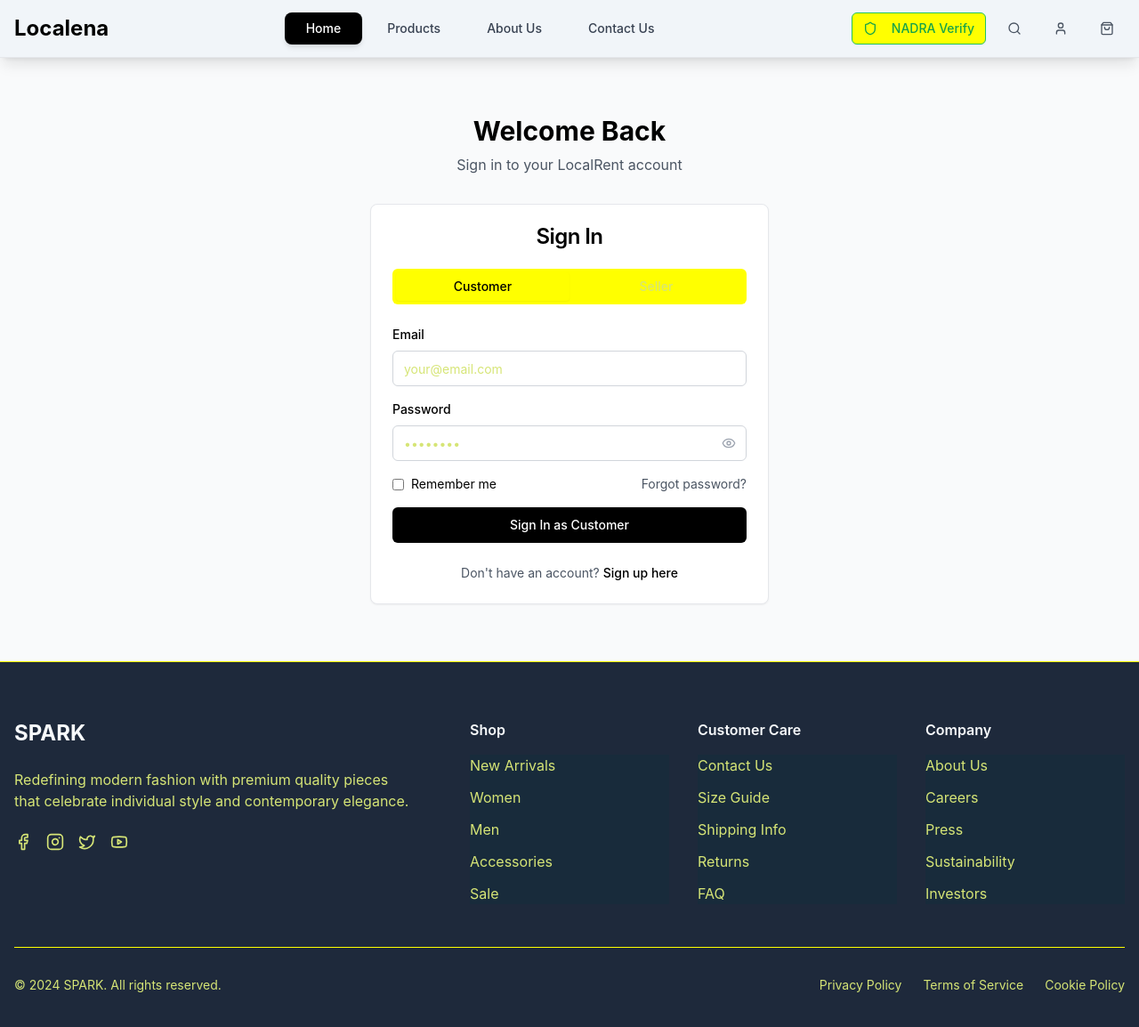
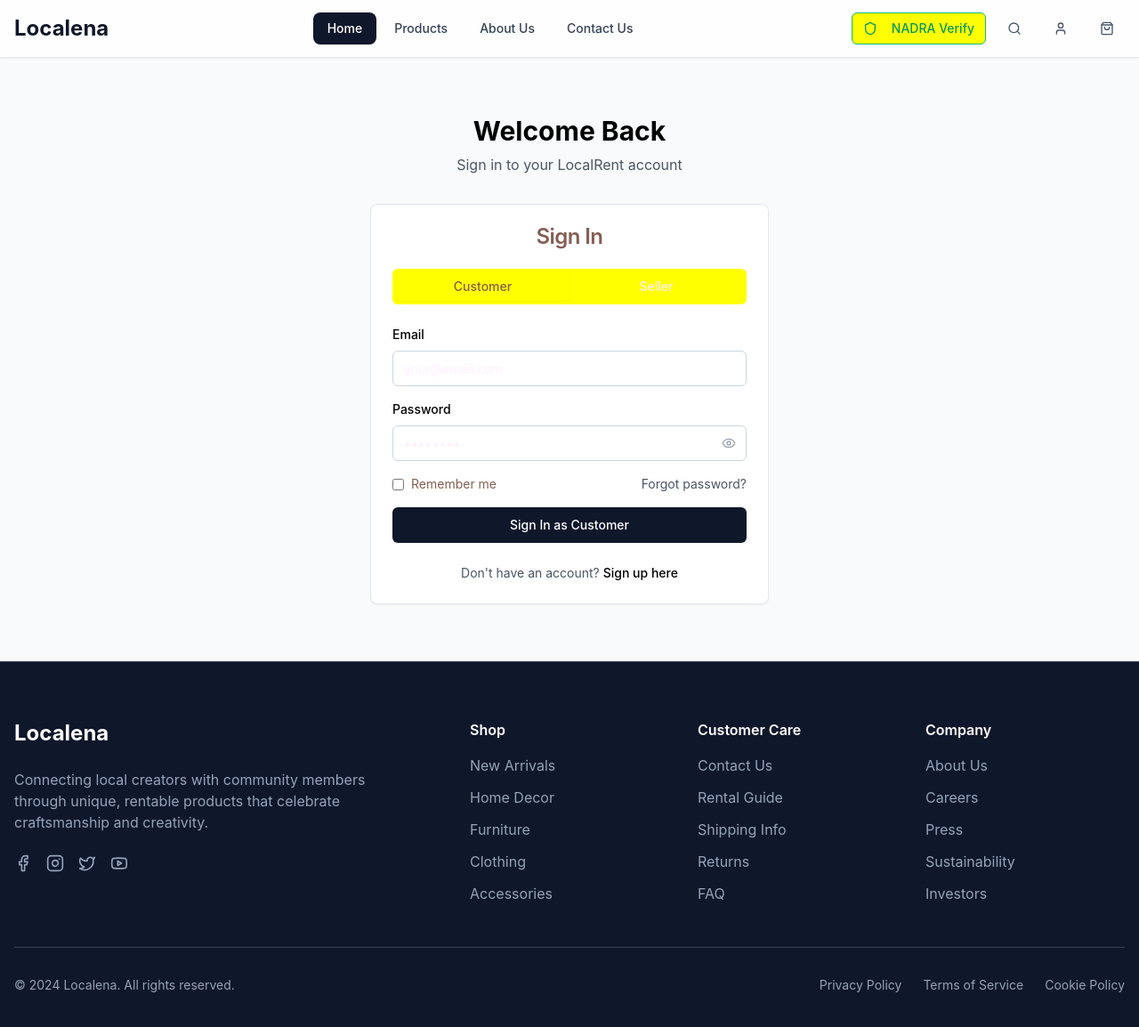
Before and after one commit to Mousa-Wazir/webflow-commerce-spark, a React (Vite) app: page /signin in a window 1280 px wide. Shown: the top 1154 px of the page at 89% size. Built offline with nearby package versions, Linux system fonts and the light colour scheme.

Commit message:
Fix: Improve color scheme
Adjusted the color scheme to improve visual appeal.

```diff
--- a/src/components/Footer.tsx
+++ b/src/components/Footer.tsx
@@ -1,125 +1,111 @@
+
 import { Facebook, Instagram, Twitter, Youtube } from 'lucide-react';
+
 export function Footer() {
-  const footerSections = [{
-    title: 'Shop',
-    links: [{
-      name: 'New Arrivals',
-      href: '#'
-    }, {
-      name: 'Women',
-      href: '#'
-    }, {
-      name: 'Men',
-      href: '#'
-    }, {
-      name: 'Accessories',
-      href: '#'
-    }, {
-      name: 'Sale',
-      href: '#'
-    }]
-  }, {
-    title: 'Customer Care',
-    links: [{
-      name: 'Contact Us',
-      href: '#'
-    }, {
-      name: 'Size Guide',
-      href: '#'
-    }, {
-      name: 'Shipping Info',
-      href: '#'
-    }, {
-      name: 'Returns',
-      href: '#'
-    }, {
-      name: 'FAQ',
-      href: '#'
-    }]
-  }, {
-    title: 'Company',
-    links: [{
-      name: 'About Us',
-      href: '#'
-    }, {
-      name: 'Careers',
-      href: '#'
-    }, {
-      name: 'Press',
-      href: '#'
-    }, {
-      name: 'Sustainability',
-      href: '#'
-    }, {
-      name: 'Investors',
-      href: '#'
-    }]
-  }];
-  const socialLinks = [{
-    icon: Facebook,
-    href: '#',
-    label: 'Facebook'
-  }, {
-    icon: Instagram,
-    href: '#',
-    label: 'Instagram'
-  }, {
-    icon: Twitter,
-    href: '#',
-    label: 'Twitter'
-  }, {
-    icon: Youtube,
-    href: '#',
-    label: 'YouTube'
-  }];
-  return <footer className="bg-background border-t border-border">
-      <div className="container mx-auto px-4 py-16 bg-slate-800">
+  const footerSections = [
+    {
+      title: 'Shop',
+      links: [
+        { name: 'New Arrivals', href: '#' },
+        { name: 'Home Decor', href: '#' },
+        { name: 'Furniture', href: '#' },
+        { name: 'Clothing', href: '#' },
+        { name: 'Accessories', href: '#' }
+      ]
+    },
+    {
+      title: 'Customer Care',
+      links: [
+        { name: 'Contact Us', href: '#' },
+        { name: 'Rental Guide', href: '#' },
+        { name: 'Shipping Info', href: '#' },
+        { name: 'Returns', href: '#' },
+        { name: 'FAQ', href: '#' }
+      ]
+    },
+    {
+      title: 'Company',
+      links: [
+        { name: 'About Us', href: '#' },
+        { name: 'Careers', href: '#' },
+        { name: 'Press', href: '#' },
+        { name: 'Sustainability', href: '#' },
+        { name: 'Investors', href: '#' }
+      ]
+    }
+  ];
+
+  const socialLinks = [
+    { icon: Facebook, href: '#', label: 'Facebook' },
+    { icon: Instagram, href: '#', label: 'Instagram' },
+    { icon: Twitter, href: '#', label: 'Twitter' },
+    { icon: Youtube, href: '#', label: 'YouTube' }
+  ];
+
+  return (
+    <footer className="bg-slate-900 border-t border-slate-700">
+      <div className="container mx-auto px-4 py-16">
         <div className="grid grid-cols-1 md:grid-cols-2 lg:grid-cols-5 gap-8">
           {/* Brand Section */}
           <div className="lg:col-span-2 space-y-6">
-            <h3 className="text-2xl font-bold text-slate-50">SPARK</h3>
-            <p className="text-muted-foreground max-w-md">
-              Redefining modern fashion with premium quality pieces that celebrate individual style and contemporary elegance.
+            <h3 className="text-2xl font-bold text-white">Localena</h3>
+            <p className="text-slate-400 max-w-md">
+              Connecting local creators with community members through unique, rentable products that celebrate craftsmanship and creativity.
             </p>
             <div className="flex space-x-4">
-              {socialLinks.map(social => <a key={social.label} href={social.href} className="text-muted-foreground hover:text-foreground transition-colors duration-200" aria-label={social.label}>
-                  <social.icon className="h-5 w-5 bg-slate-800" />
-                </a>)}
+              {socialLinks.map((social) => (
+                <a
+                  key={social.label}
+                  href={social.href}
+                  className="text-slate-400 hover:text-white transition-colors duration-200"
+                  aria-label={social.label}
+                >
+                  <social.icon className="h-5 w-5" />
+                </a>
+              ))}
             </div>
           </div>
 
           {/* Footer Links */}
-          {footerSections.map(section => <div key={section.title} className="space-y-4">
-              <h4 className="font-semibold text-slate-50">{section.title}</h4>
-              <ul className="space-y-3 bg-[#0b303b]/[0.31]">
-                {section.links.map(link => <li key={link.name}>
-                    <a href={link.href} className="text-muted-foreground hover:text-foreground transition-colors duration-200">
+          {footerSections.map((section) => (
+            <div key={section.title} className="space-y-4">
+              <h4 className="font-semibold text-white">{section.title}</h4>
+              <ul className="space-y-3">
+                {section.links.map((link) => (
+                  <li key={link.name}>
+                    <a
+                      href={link.href}
+                      className="text-slate-400 hover:text-white transition-colors duration-200"
+                    >
                       {link.name}
                     </a>
-                  </li>)}
+                  </li>
+                ))}
               </ul>
-            </div>)}
+            </div>
+          ))}
         </div>
 
         {/* Bottom Section */}
-        <div className="mt-12 pt-8 border-t border-border">
-          <div className="flex flex-col sm:flex-row justify-between items-center gap-4 bg-slate-800">
-            <p className="text-muted-foreground text-sm">
-              © 2024 SPARK. All rights reserved.
+        <div className="mt-12 pt-8 border-t border-slate-700">
+          <div className="flex flex-col sm:flex-row justify-between items-center gap-4">
+            <p className="text-slate-400 text-sm">
+              © 2024 Localena. All rights reserved.
             </p>
             <div className="flex space-x-6 text-sm">
-              <a href="#" className="text-muted-foreground hover:text-foreground transition-colors duration-200">
+              <a href="#" className="text-slate-400 hover:text-white transition-colors duration-200">
                 Privacy Policy
               </a>
-              <a href="#" className="text-muted-foreground hover:text-foreground transition-colors duration-200">
+              <a href="#" className="text-slate-400 hover:text-white transition-colors duration-200">
                 Terms of Service
               </a>
-              <a href="#" className="text-muted-foreground hover:text-foreground transition-colors duration-200">
+              <a href="#" className="text-slate-400 hover:text-white transition-colors duration-200">
                 Cookie Policy
               </a>
             </div>
           </div>
         </div>
       </div>
-    </footer>;
+    </footer>
+  );
 }
--- a/src/components/Header.tsx
+++ b/src/components/Header.tsx
@@ -1,97 +1,154 @@
+
 import { useState } from 'react';
 import { Menu, Search, ShoppingBag, User, X, Shield } from 'lucide-react';
 import { Button } from '@/components/ui/button';
 import { useNavigate, useLocation } from 'react-router-dom';
+
 export function Header() {
   const [isMenuOpen, setIsMenuOpen] = useState(false);
   const navigate = useNavigate();
   const location = useLocation();
-  const navItems = [{
-    name: 'Home',
-    href: '/'
-  }, {
-    name: 'Products',
-    href: '/products'
-  }, {
-    name: 'About Us',
-    href: '/about'
-  }, {
-    name: 'Contact Us',
-    href: '#'
-  }];
+
+  const navItems = [
+    { name: 'Home', href: '/' },
+    { name: 'Products', href: '/products' },
+    { name: 'About Us', href: '/about' },
+    { name: 'Contact Us', href: '#' }
+  ];
+
   const getActiveTab = () => {
     const currentPath = location.pathname;
     const activeItem = navItems.find(item => item.href === currentPath);
     return activeItem?.name || 'Home';
   };
+
   const handleTabClick = (tabName: string, href: string) => {
     if (href.startsWith('#')) {
-      // Handle anchor links or show coming soon
       console.log(`${tabName} coming soon`);
     } else {
       navigate(href);
     }
     setIsMenuOpen(false);
   };
+
   const activeTab = getActiveTab();
-  return <header className="sticky top-0 z-50 bg-white/95 backdrop-blur supports-[backdrop-filter]:bg-white/80 border-b border-gray-200 shadow-lg">
-      <div className="container mx-auto px-4 bg-slate-100">
-        <div className="flex items-center justify-between h-16 bg-slate-100">
+
+  return (
+    <header className="sticky top-0 z-50 bg-white/95 backdrop-blur supports-[backdrop-filter]:bg-white/80 border-b border-slate-200 shadow-sm">
+      <div className="container mx-auto px-4">
+        <div className="flex items-center justify-between h-16">
           {/* Logo */}
           <div className="flex-shrink-0">
-            <button onClick={() => navigate('/')} className="text-2xl font-bold text-black">Localena</button>
+            <button
+              onClick={() => navigate('/')}
+              className="text-2xl font-bold text-slate-900 hover:text-slate-700 transition-colors"
+            >
+              Localena
+            </button>
           </div>
 
           {/* Desktop Navigation */}
           <nav className="hidden lg:flex items-center space-x-1">
-            {navItems.map(item => <button key={item.name} onClick={() => handleTabClick(item.name, item.href)} className={`px-6 py-2 text-sm font-medium rounded-lg transition-all duration-300 hover:bg-gray-100 hover:text-black hover:shadow-md ${activeTab === item.name ? 'bg-black text-white shadow-md' : 'text-gray-700'}`}>
+            {navItems.map((item) => (
+              <button
+                key={item.name}
+                onClick={() => handleTabClick(item.name, item.href)}
+                className={`px-4 py-2 text-sm font-medium rounded-lg transition-all duration-200 ${
+                  activeTab === item.name
+                    ? 'bg-slate-900 text-white shadow-sm'
+                    : 'text-slate-700 hover:bg-slate-100 hover:text-slate-900'
+                }`}
+              >
                 {item.name}
-              </button>)}
+              </button>
+            ))}
           </nav>
 
           {/* Right Icons */}
           <div className="flex items-center space-x-3">
-            {/* NADRA Verification - Prominent */}
-            <Button variant="outline" size="sm" className="hidden md:flex border-green-500 text-green-600 hover:bg-green-500 hover:text-white shadow-sm hover:shadow-md transition-all duration-300" onClick={() => navigate('/nadra-verification')}>
+            {/* NADRA Verification */}
+            <Button
+              variant="outline"
+              size="sm"
+              className="hidden md:flex border-emerald-500 text-emerald-600 hover:bg-emerald-500 hover:text-white transition-all duration-200"
+              onClick={() => navigate('/nadra-verification')}
+            >
               <Shield className="h-4 w-4 mr-2" />
               NADRA Verify
             </Button>
 
-            <Button variant="ghost" size="icon" className="hidden md:flex hover:bg-gray-100 hover:shadow-md transition-all duration-300">
-              <Search className="h-5 w-5 text-gray-600" />
+            <Button
+              variant="ghost"
+              size="icon"
+              className="hidden md:flex text-slate-600 hover:bg-slate-100 hover:text-slate-900 transition-all duration-200"
+            >
+              <Search className="h-5 w-5" />
             </Button>
-            <Button variant="ghost" size="icon" className="hover:bg-gray-100 hover:shadow-md transition-all duration-300" onClick={() => navigate('/signin')}>
-              <User className="h-5 w-5 text-gray-600" />
+
+            <Button
+              variant="ghost"
+              size="icon"
+              className="text-slate-600 hover:bg-slate-100 hover:text-slate-900 transition-all duration-200"
+              onClick={() => navigate('/signin')}
+            >
+              <User className="h-5 w-5" />
             </Button>
-            <Button variant="ghost" size="icon" className="hover:bg-gray-100 hover:shadow-md transition-all duration-300">
-              <ShoppingBag className="h-5 w-5 text-gray-600" />
+
+            <Button
+              variant="ghost"
+              size="icon"
+              className="text-slate-600 hover:bg-slate-100 hover:text-slate-900 transition-all duration-200"
+            >
+              <ShoppingBag className="h-5 w-5" />
             </Button>
 
             {/* Mobile Menu Button */}
-            <Button variant="ghost" size="icon" className="lg:hidden hover:bg-gray-100 hover:shadow-md transition-all duration-300" onClick={() => setIsMenuOpen(!isMenuOpen)}>
+            <Button
+              variant="ghost"
+              size="icon"
+              className="lg:hidden text-slate-600 hover:bg-slate-100 hover:text-slate-900 transition-all duration-200"
+              onClick={() => setIsMenuOpen(!isMenuOpen)}
+            >
               {isMenuOpen ? <X className="h-5 w-5" /> : <Menu className="h-5 w-5" />}
             </Button>
           </div>
         </div>
 
         {/* Mobile Navigation */}
-        {isMenuOpen && <div className="lg:hidden border-t border-gray-200 bg-white shadow-lg">
+        {isMenuOpen && (
+          <div className="lg:hidden border-t border-slate-200 bg-white shadow-lg">
             <nav className="py-4 space-y-2">
-              {navItems.map(item => <button key={item.name} onClick={() => handleTabClick(item.name, item.href)} className={`block w-full text-left px-4 py-3 text-base font-medium rounded-lg transition-all duration-300 hover:bg-gray-100 hover:text-black hover:shadow-md ${activeTab === item.name ? 'bg-black text-white shadow-md' : 'text-gray-700'}`}>
+              {navItems.map((item) => (
+                <button
+                  key={item.name}
+                  onClick={() => handleTabClick(item.name, item.href)}
+                  className={`block w-full text-left px-4 py-3 text-base font-medium rounded-lg transition-all duration-200 ${
+                    activeTab === item.name
+                      ? 'bg-slate-900 text-white shadow-sm'
+                      : 'text-slate-700 hover:bg-slate-100 hover:text-slate-900'
+                  }`}
+                >
                   {item.name}
-                </button>)}
-              <div className="pt-4 border-t border-gray-200 space-y-3">
-                <Button variant="ghost" className="w-full justify-start hover:bg-gray-100 hover:shadow-md transition-all duration-300">
+                </button>
+              ))}
+              <div className="pt-4 border-t border-slate-200 space-y-3">
+                <Button variant="ghost" className="w-full justify-start text-slate-600 hover:bg-slate-100 hover:text-slate-900">
                   <Search className="h-5 w-5 mr-2" />
                   Search
                 </Button>
-                <Button variant="outline" className="w-full justify-start border-green-500 text-green-600 hover:bg-green-500 hover:text-white shadow-sm hover:shadow-md transition-all duration-300" onClick={() => navigate('/nadra-verification')}>
+                <Button
+                  variant="outline"
+                  className="w-full justify-start border-emerald-500 text-emerald-600 hover:bg-emerald-500 hover:text-white"
+                  onClick={() => navigate('/nadra-verification')}
+                >
                   <Shield className="h-5 w-5 mr-2" />
                   NADRA Verification
                 </Button>
               </div>
             </nav>
-          </div>}
+          </div>
+        )}
       </div>
-    </header>;
+    </header>
+  );
 }
--- a/src/index.css
+++ b/src/index.css
@@ -3,37 +3,37 @@
 @tailwind components;
 @tailwind utilities;
 
-/* Global Color Scheme - Grey, White, Black Theme */
+/* Global Color Scheme - Improved Grey, White, Black Theme */
 
 @layer base {
   :root {
-    --background: 242 242 242; /* Light Grey #f2f2f2 */
-    --foreground: 0 0 0; /* Black #000000 */
+    --background: 248 250 252; /* Slate-50 for softer background */
+    --foreground: 15 23 42; /* Slate-900 for better readability */
 
-    --card: 255 255 255; /* White #ffffff */
-    --card-foreground: 0 0 0; /* Black #000000 */
+    --card: 255 255 255; /* Pure white for cards */
+    --card-foreground: 15 23 42; /* Slate-900 */
 
     --popover: 255 255 255;
-    --popover-foreground: 0 0 0;
+    --popover-foreground: 15 23 42;
 
-    --primary: 68 68 68; /* Dark Grey #444444 */
-    --primary-foreground: 255 255 255;
+    --primary: 30 41 59; /* Slate-800 for primary elements */
+    --primary-foreground: 248 250 252;
 
-    --secondary: 229 229 229; /* Light Grey for secondary elements */
-    --secondary-foreground: 0 0 0;
+    --secondary: 241 245 249; /* Slate-100 for secondary elements */
+    --secondary-foreground: 30 41 59;
 
-    --muted: 245 245 245; /* Very light grey */
-    --muted-foreground: 68 68 68; /* Dark Grey #444444 */
+    --muted: 241 245 249; /* Slate-100 */
+    --muted-foreground: 100 116 139; /* Slate-500 */
 
-    --accent: 229 229 229;
-    --accent-foreground: 0 0 0;
+    --accent: 226 232 240; /* Slate-200 */
+    --accent-foreground: 30 41 59;
 
     --destructive: 220 38 38;
     --destructive-foreground: 255 255 255;
 
-    --border: 229 229 229;
-    --input: 229 229 229;
-    --ring: 68 68 68;
+    --border: 226 232 240; /* Slate-200 */
+    --input: 241 245 249; /* Slate-100 */
+    --ring: 100 116 139; /* Slate-500 */
 
     --radius: 0.5rem;
   }
@@ -45,7 +45,7 @@
   }
 
   body {
-    @apply bg-background text-foreground;
+    @apply bg-slate-50 text-slate-900;
     font-family: 'Inter', -apple-system, BlinkMacSystemFont, 'Segoe UI', Roboto, sans-serif;
   }
 }
@@ -53,14 +53,14 @@
 /* Custom utility classes for consistent styling */
 @layer utilities {
   .marketplace-card {
-    @apply bg-white border border-gray-200 rounded-lg shadow-sm hover:shadow-md transition-shadow duration-200;
+    @apply bg-white border border-slate-200 rounded-lg shadow-sm hover:shadow-md transition-shadow duration-200;
   }
 
   .marketplace-button {
-    @apply bg-black text-white hover:bg-gray-800 transition-colors duration-200 rounded-md px-4 py-2 font-medium;
+    @apply bg-slate-900 text-white hover:bg-slate-800 transition-colors duration-200 rounded-md px-4 py-2 font-medium;
   }
 
   .marketplace-input {
-    @apply bg-white border border-gray-300 rounded-md px-3 py-2 focus:ring-2 focus:ring-gray-400 focus:border-transparent;
+    @apply bg-white border border-slate-300 rounded-md px-3 py-2 focus:ring-2 focus:ring-slate-500 focus:border-transparent;
   }
 }
```
Also changed, not shown: src/components/FeaturedProducts.tsx (+67 -33 lines), src/components/Hero.tsx (+29 -16 lines), src/components/Newsletter.tsx (+24 -8 lines).
